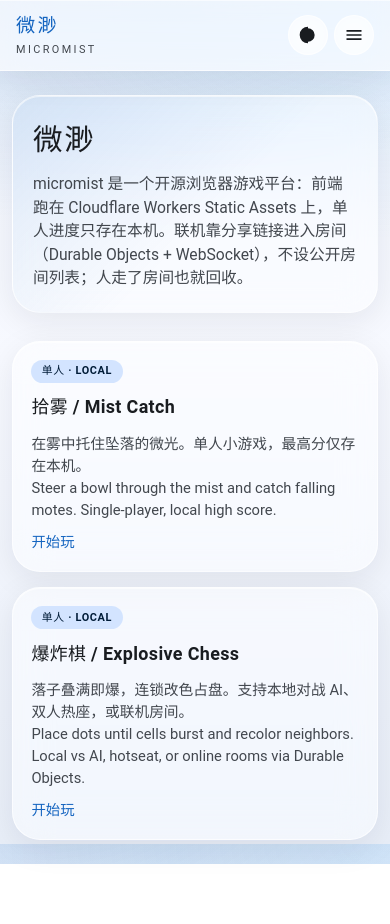
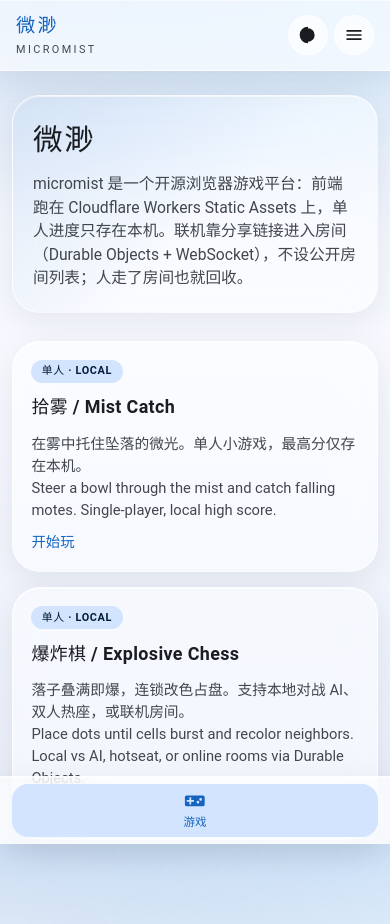
Before and after one commit to GoldenEagle1527/micromist, a React (Vite) app: page / in a window 390 px wide. Shown: the top 924 px of the page. Before the commit the page ends 864 px from the top, so only its background shows below. Built offline with nearby package versions, Linux system fonts and the light colour scheme.

Commit message:
Show bottom nav only on the home page
Hide it on play routes so games keep full screen on mobile.

```diff
--- a/src/components/Shell.tsx
+++ b/src/components/Shell.tsx
@@ -25,20 +25,28 @@
   );
 }
 
-
+function GamesIcon() {
+  return (
+    <svg viewBox="0 0 24 24" aria-hidden="true">
+      <path d="M21 6H3c-1.1 0-2 .9-2 2v8c0 1.1.9 2 2 2h18c1.1 0 2-.9 2-2V8c0-1.1-.9-2-2-2zm-10 7H8v3H6v-3H3v-2h3V8h2v3h3v2zm4.5 2a1.5 1.5 0 1 1 0-3 1.5 1.5 0 0 1 0 3zm3-3a1.5 1.5 0 1 1 0-3 1.5 1.5 0 0 1 0 3z" />
+    </svg>
+  );
+}
 
 export function Shell() {
   const { mode, cycleMode } = useTheme();
   const [menuOpen, setMenuOpen] = useState(false);
   const playMatch = useMatch("/play/:slug");
+  const homeMatch = useMatch({ path: "/", end: true });
   const playGame = playMatch?.params.slug
     ? getGame(playMatch.params.slug)
     : undefined;
+  const showBottomNav = Boolean(homeMatch);
   const themeLabel =
     mode === "system" ? "跟随系统" : mode === "light" ? "浅色" : "深色";
 
   return (
-    <div className="shell">
+    <div className={`shell${showBottomNav ? " shell-home" : ""}`}>
       <header className="topbar">
         <NavLink to="/" className="brand" onClick={() => setMenuOpen(false)}>
           <span className="brand-zh">微渺</span>
@@ -99,6 +107,14 @@
         <Outlet />
       </main>
 
+      {showBottomNav ? (
+        <nav className="bottom-nav" aria-label="底部导航">
+          <NavLink to="/" end>
+            <GamesIcon />
+            游戏
+          </NavLink>
+        </nav>
+      ) : null}
 
       <footer className="footer">
         <span>开源 MIT · Workers Static Assets · 不持久化账号</span>
--- a/src/index.css
+++ b/src/index.css
@@ -556,6 +556,51 @@
   font-weight: 600;
 }
 
+.shell-home .main {
+  padding-bottom: calc(5.5rem + var(--safe-bottom));
+}
+
+.bottom-nav {
+  display: flex;
+  position: fixed;
+  left: 0;
+  right: 0;
+  bottom: 0;
+  z-index: 20;
+  gap: 0.25rem;
+  padding: 0.45rem 0.75rem calc(0.45rem + var(--safe-bottom));
+  background: var(--glass-bg-strong);
+  border-top: 1px solid var(--glass-border);
+  box-shadow: var(--glass-shadow);
+  backdrop-filter: var(--backdrop);
+  -webkit-backdrop-filter: var(--backdrop);
+}
+
+.bottom-nav a {
+  flex: 1;
+  display: flex;
+  flex-direction: column;
+  align-items: center;
+  justify-content: center;
+  gap: 0.15rem;
+  padding: 0.35rem 0.5rem;
+  border-radius: var(--md-sys-shape-corner-md);
+  color: var(--md-sys-color-on-surface-variant);
+  font-size: 0.72rem;
+  font-weight: 500;
+}
+
+.bottom-nav a svg {
+  width: 1.35rem;
+  height: 1.35rem;
+  fill: currentColor;
+}
+
+.bottom-nav a[aria-current="page"] {
+  color: var(--md-sys-color-primary);
+  background: var(--md-sys-color-primary-container);
+}
+
 
 @media (min-width: 720px) {
   .topbar {
@@ -575,6 +620,13 @@
     display: none;
   }
 
+  .bottom-nav {
+    display: none;
+  }
+
+  .shell-home .main {
+    padding-bottom: 1.5rem;
+  }
 
   .main {
     width: min(1080px, calc(100% - 2.4rem));
```
